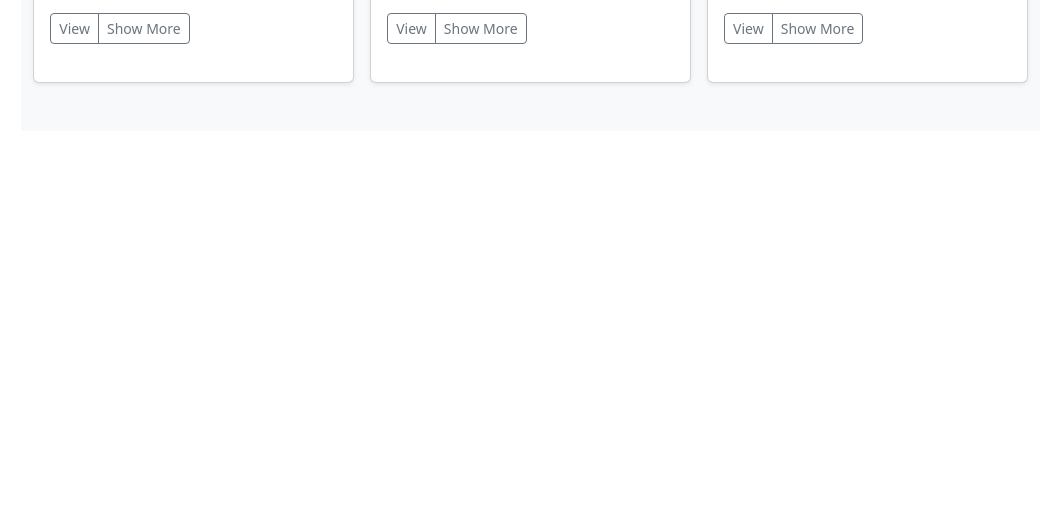
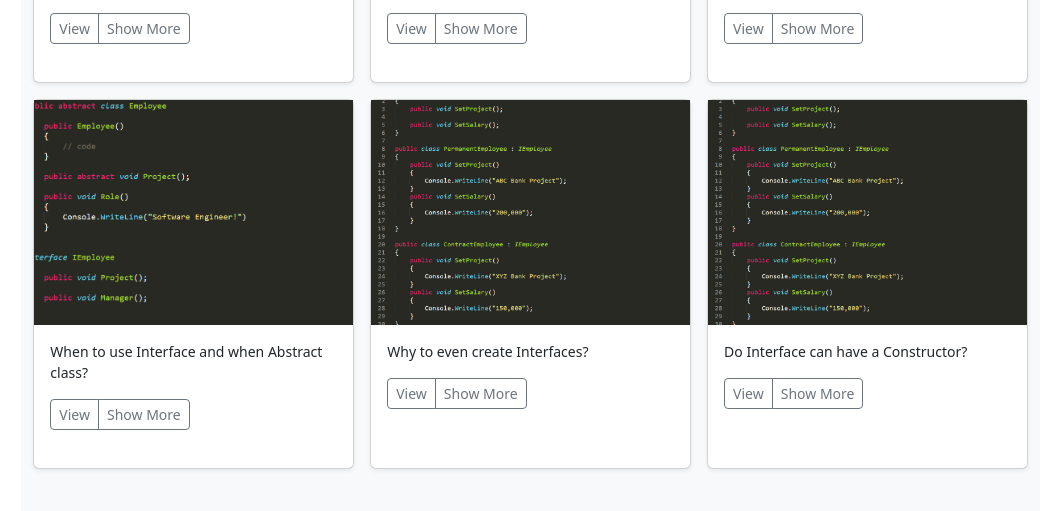
Before and after one commit to Touseef90/interview-prep, a plain HTML site: page c-sharp.html in a window 1280 px wide. Shown: the part 1541-2052 px from the top of the page, without its empty margins (216-1276 px from the left). Before the commit the page ends 1672 px from the top, so only its background shows below. Drawn offline with nearby package versions, Linux system fonts and the light colour scheme.

Commit message:
Done till c# question 15

```diff
--- a/c-sharp.html
+++ b/c-sharp.html
@@ -346,6 +346,56 @@
                 </div>
               </div>
             </div>
+            <div class="col">
+              <div class="card shadow-sm">
+                <img class="thumbnail-img" src="img/abstract-interface-3.png" />
+                <div class="card-body">
+                  <p class="card-text">When to use Interface and when Abstract class?</p>
+                  <p class="card-text" id="ans-13" style="display: none;">Abstract class is a good choice when we are sure some method are concrete/defined and must be implemented in the <b>SAME WAY</b> in all derived classes.
+                  <br>An Interface is a good choice when we know a method has to be there, but it can be implemented <b>DIFFERENTLY</b> by independent derived classes.</p>
+                  <div class="d-flex justify-content-between align-items-center">
+                    <div class="btn-group">
+                      <button type="button" class="btn btn-sm btn-outline-secondary" data-bs-toggle="modal" onclick="createModalHtml(['_one'], ['abstract-interface-3.png'])">View</button>
+                      <button type="button" class="btn btn-sm btn-outline-secondary" id="btn-13" onclick="toggleAns('#ans-13', '#btn-13')">Show More</button>
+                    </div>
+                    <small class="text-muted"></small>
+                  </div>
+                </div>
+              </div>
+            </div>
+            <div class="col">
+              <div class="card shadow-sm">
+                <img class="thumbnail-img" src="img/why-interface.png" />
+                <div class="card-body">
+                  <p class="card-text">Why to even create Interfaces?</p>
+                  <p class="card-text" id="ans-14" style="display: none;">By using interface we are making sure that. An interface which contains definitions for a group of methods that a non-abstract class or a struct <b>must implement</b>.
+                  <br>By using interfaces, we can also, include behavior of <b>multiple inheritance</b> of classes.</p>
+                  <div class="d-flex justify-content-between align-items-center">
+                    <div class="btn-group">
+                      <button type="button" class="btn btn-sm btn-outline-secondary" data-bs-toggle="modal" onclick="createModalHtml(['_one'], ['why-interface.png'])">View</button>
+                      <button type="button" class="btn btn-sm btn-outline-secondary" id="btn-14" onclick="toggleAns('#ans-14', '#btn-14')">Show More</button>
+                    </div>
+                    <small class="text-muted"></small>
+                  </div>
+                </div>
+              </div>
+            </div>
+            <div class="col">
+              <div class="card shadow-sm">
+                <img class="thumbnail-img" src="img/why-interface.png" />
+                <div class="card-body">
+                  <p class="card-text">Do Interface can have a Constructor?</p>
+                  <p class="card-text" id="ans-15" style="display: none;"><b>NO.</b> Interface can only be derived from.</p>
+                  <div class="d-flex justify-content-between align-items-center">
+                    <div class="btn-group">
+                      <button type="button" class="btn btn-sm btn-outline-secondary" data-bs-toggle="modal" onclick="createModalHtml(['_one'], ['why-interface.png'])">View</button>
+                      <button type="button" class="btn btn-sm btn-outline-secondary" id="btn-15" onclick="toggleAns('#ans-15', '#btn-15')">Show More</button>
+                    </div>
+                    <small class="text-muted"></small>
+                  </div>
+                </div>
+              </div>
+            </div>
           </div>
         </div>
       </div>
```
Also changed, not shown: img/abstract-interface-3.png (added), img/why-interface.png (added).
